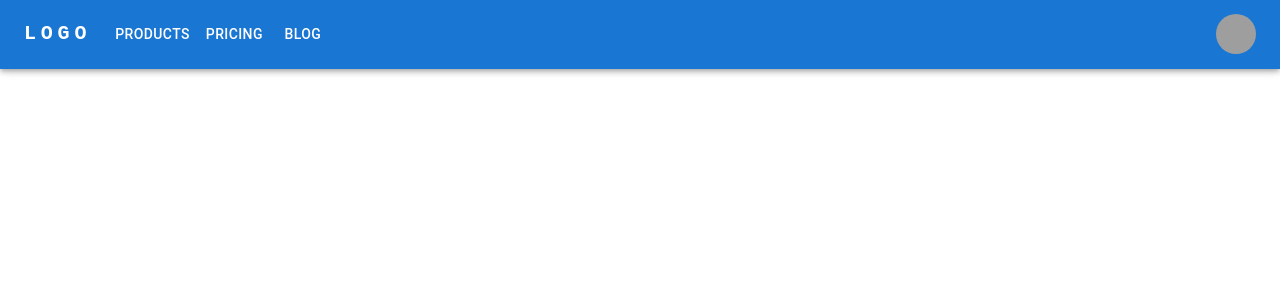
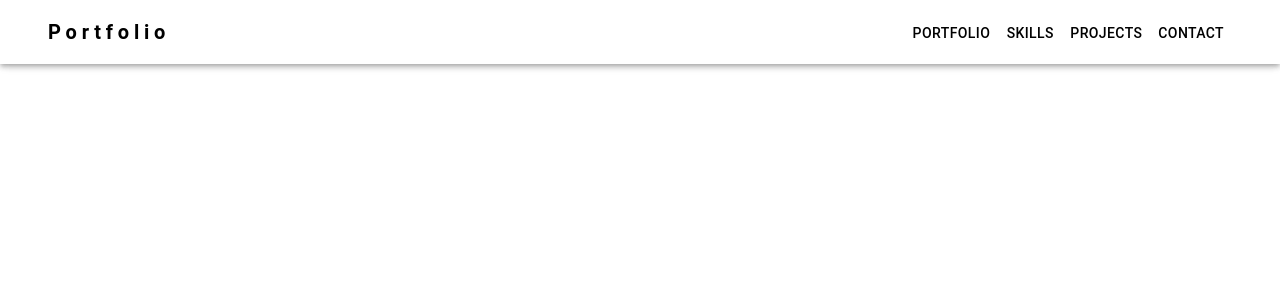
Before and after one commit to Aroma-oh/areum-portfolio, a Next.js app: page / in a window 1280 px wide. Shown: the top 300 px of the page. Built offline with nearby package versions, Linux system fonts and the light colour scheme; grey boxes are pictures that could not be loaded.

Commit message:
feat: Header component ui 구현

```diff
--- a/src/component/Header.tsx
+++ b/src/component/Header.tsx
@@ -4,162 +4,71 @@ import { MouseEvent, useState } from 'react';
 import AppBar from '@mui/material/AppBar';
 import Box from '@mui/material/Box';
 import Toolbar from '@mui/material/Toolbar';
-import IconButton from '@mui/material/IconButton';
 import Typography from '@mui/material/Typography';
-import Menu from '@mui/material/Menu';
-import Container from '@mui/material/Container';
-import Avatar from '@mui/material/Avatar';
 import Button from '@mui/material/Button';
-import Tooltip from '@mui/material/Tooltip';
-import MenuItem from '@mui/material/MenuItem';
 // emotion import
 import styled from '@emotion/styled';
 
-const pages = ['Products', 'Pricing', 'Blog'];
-const settings = ['Profile', 'Account', 'Dashboard', 'Logout'];
+const pages = ['Portfolio', 'Skills', 'Projects', 'Contact'];
 
 function Header() {
-  const [anchorElNav, setAnchorElNav] = useState<null | HTMLElement>(null);
-  const [anchorElUser, setAnchorElUser] = useState<null | HTMLElement>(null);
-
-  const handleOpenNavMenu = (event: MouseEvent<HTMLElement>) => {
-    setAnchorElNav(event.currentTarget);
-  };
-  const handleOpenUserMenu = (event: MouseEvent<HTMLElement>) => {
-    setAnchorElUser(event.currentTarget);
-  };
-
-  const handleCloseNavMenu = () => {
-    setAnchorElNav(null);
-  };
-
-  const handleCloseUserMenu = () => {
-    setAnchorElUser(null);
-  };
 
   return (
     <AppBarBox >
-      <Container maxWidth="xl">
-        <Toolbar disableGutters>
-          <Typography
-            variant="h6"
-            noWrap
-            component="a"
-            href="/"
-            sx={{
-              mr: 2,
-              display: { xs: 'none', md: 'flex' },
-              fontFamily: 'monospace',
-              fontWeight: 700,
-              letterSpacing: '.3rem',
-              color: 'inherit',
-              textDecoration: 'none',
-            }}
-          >
-            LOGO
-          </Typography>
-
-          <Box sx={{ flexGrow: 1, display: { xs: 'flex', md: 'none' } }}>
-            <IconButton
-              size="large"
-              aria-label="account of current user"
-              aria-controls="menu-appbar"
-              aria-haspopup="true"
-              onClick={handleOpenNavMenu}
-              color="inherit"
-            >
-            </IconButton>
-            <Menu
-              id="menu-appbar"
-              anchorEl={anchorElNav}
-              anchorOrigin={{
-                vertical: 'bottom',
-                horizontal: 'left',
-              }}
-              keepMounted
-              transformOrigin={{
-                vertical: 'top',
-                horizontal: 'left',
-              }}
-              open={Boolean(anchorElNav)}
-              onClose={handleCloseNavMenu}
-              sx={{
-                display: { xs: 'block', md: 'none' },
-              }}
-            >
-              {pages.map((page) => (
-                <MenuItem key={page} onClick={handleCloseNavMenu}>
-                  <Typography textAlign="center">{page}</Typography>
-                </MenuItem>
-              ))}
-            </Menu>
-          </Box>
-          <Typography
-            variant="h5"
-            noWrap
-            component="a"
-            href=""
-            sx={{
-              mr: 2,
-              display: { xs: 'flex', md: 'none' },
-              flexGrow: 1,
-              fontFamily: 'monospace',
-              fontWeight: 700,
-              letterSpacing: '.3rem',
-              color: 'inherit',
-              textDecoration: 'none',
-            }}
-          >
-            LOGO
-          </Typography>
-          <Box sx={{ flexGrow: 1, display: { xs: 'none', md: 'flex' } }}>
+      <ToolBarBox >
+        <TypoBox variant="h6">
+          Portfolio
+        </TypoBox>
+        <StyledMenuBox className="menu-box"  >
           {pages.map((page) => (
             <Button
+              className="menu-button"
               key={page}
-                onClick={handleCloseNavMenu}
-                sx={{ my: 2, color: 'white', display: 'block' }}
             >
               {page}
             </Button>
           ))}
-          </Box>
-
-          <Box sx={{ flexGrow: 0 }}>
-            <Tooltip title="Open settings">
-              <IconButton onClick={handleOpenUserMenu} sx={{ p: 0 }}>
-                <Avatar alt="Remy Sharp" src="/static/images/avatar/2.jpg" />
-              </IconButton>
-            </Tooltip>
-            <Menu
-              sx={{ mt: '45px' }}
-              id="menu-appbar"
-              anchorEl={anchorElUser}
-              anchorOrigin={{
-                vertical: 'top',
-                horizontal: 'right',
-              }}
-              keepMounted
-              transformOrigin={{
-                vertical: 'top',
-                horizontal: 'right',
-              }}
-              open={Boolean(anchorElUser)}
-              onClose={handleCloseUserMenu}
-            >
-              {settings.map((setting) => (
-                <MenuItem key={setting} onClick={handleCloseUserMenu}>
-                  <Typography textAlign="center">{setting}</Typography>
-                </MenuItem>
-              ))}
-            </Menu>
-          </Box>
-        </Toolbar>
-      </Container>
+        </StyledMenuBox>
+      </ToolBarBox>
     </AppBarBox>
   );
 }
 export default Header;
 
 const AppBarBox = styled(AppBar)`
-position : fixed;
+  background-color: rgba(0, 0, 0, 0);
+  color: rgba(0, 0, 0);
 `
+
+const ToolBarBox = styled(Toolbar)`
+  display: flex;
+  justify-content: space-between;
+  margin: 0 24px 0 24px;
+`
+
+const StyledMenuBox = styled(Box)`
+  display: none;
+
+  .menu-button {
+    color: inherit;
+    margin-top: 2px;
+  }
+
+  @media (min-width: 900px) {
+    display: flex;
+  }
+`;
+
+const TypoBox = styled(Typography)`
+  margin-right: 2px;
+  font-weight: 700;
+  letter-spacing: 0.3rem;
+  color: inherit;
+  text-decoration: none;
+
+  @media (max-width: 900px) {
+    display: flex;
+    flex-grow: 1;
+    justify-content: center;
+  }
+`
```
Lines whose indentation alone changed are shown as unchanged.
